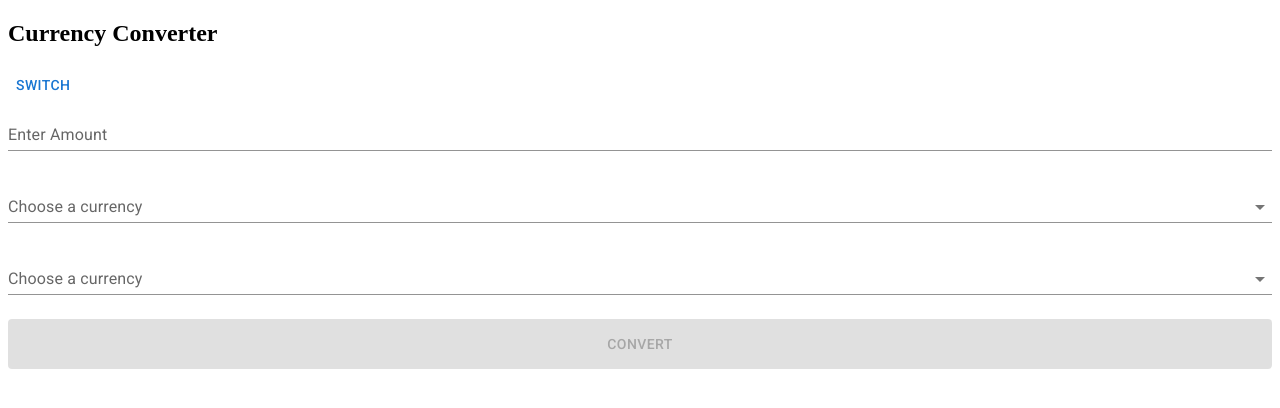
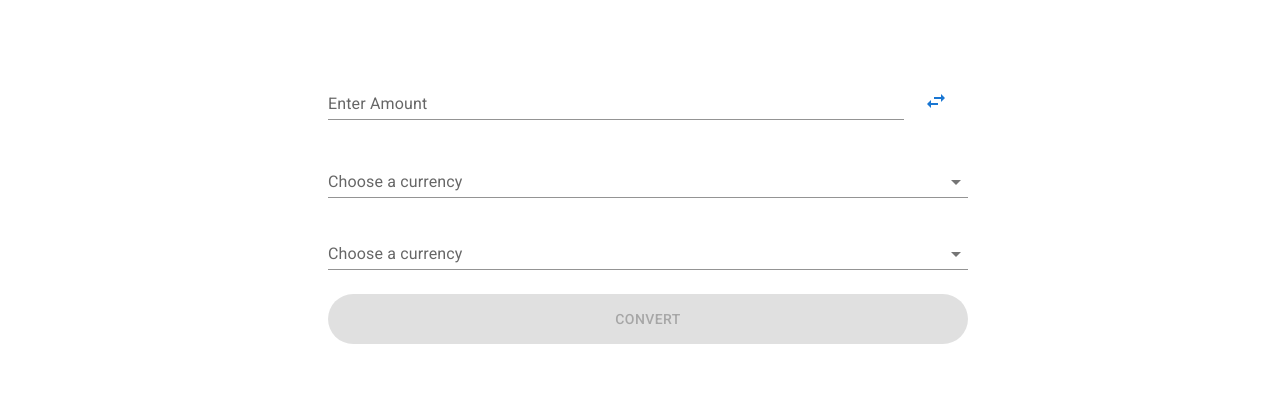
Before and after one commit to alexfullalove/co-op-bank-tech-test, a React (Create React App) app: page / in a window 1280 px wide. Shown: the top 408 px of the page. Built offline with nearby package versions, Linux system fonts and the light colour scheme; no server answers.

Commit message:
updated styles

```diff
--- a/src/App.tsx
+++ b/src/App.tsx
@@ -4,8 +4,8 @@ import { CurrencyConverter } from "./components/currency-converter";
 
 const App: React.FC = (): JSX.Element => {
   return (
-    <div className="bg-gray-200">
-      <div className="max-w-4xl m-auto pb-6 pt-14">
+    <div className="App">
+      <div className="Converter">
         <CurrencyConverter />
       </div>
     </div>
--- a/src/components/countdown-timer.tsx
+++ b/src/components/countdown-timer.tsx
@@ -22,7 +22,7 @@ export const CountDown: React.FC<Props> = ({ handleReset }): JSX.Element => {
 
   return (
     <p>
-      {minutes}' {seconds}''
+      Expires in: {minutes}' {seconds}''
     </p>
   );
 };
--- a/src/components/currency-converter.tsx
+++ b/src/components/currency-converter.tsx
@@ -5,6 +5,8 @@ import TextField from "@mui/material/TextField";
 import Button from "@mui/material/Button";
 import CircularProgress from "@mui/material/CircularProgress";
 import { CountDown } from "./countdown-timer";
+import "./styles/currency-converter.css";
+import SwapHorizIcon from "@mui/icons-material/SwapHoriz";
 
 export interface Currency {
   code: string;
@@ -76,11 +78,10 @@ export const CurrencyConverter: React.FC = (): JSX.Element => {
   };
 
   return (
-    <section className="pt-14 bg-white pb-14 px-6 shadow">
-      <h1 className="text-2xl font-semibold pb-5">Currency Converter</h1>
-      <Button onClick={swapCurrencies}>Switch</Button>
+    <section className="section">
       <form onSubmit={(e) => handleSubmit(e)}>
-        <div>
+        <div className="input-container">
+          <div className="text-input">
             <TextField
               error={error}
               value={amount}
@@ -91,6 +92,19 @@ export const CurrencyConverter: React.FC = (): JSX.Element => {
               variant="standard"
               sx={{ width: "100%" }}
             />
+          </div>
+          <div className="switch-button">
+            <Button
+              sx={{
+                width: "80%",
+                height: 50,
+                marginTop: 0.5,
+              }}
+              onClick={swapCurrencies}
+            >
+              <SwapHorizIcon />
+            </Button>
+          </div>
         </div>
         <div>
           <CountrySelect
@@ -106,16 +120,16 @@ export const CurrencyConverter: React.FC = (): JSX.Element => {
             setCurrency={setSecondSelectedCurrency}
           />
         </div>
-        <div className="w-full pt-4">
+        <div className="conversion-container">
           {!converting ? (
-            <div className="m-auto ">
+            <div className="conversion">
               {conversion && (
-                <p className="text-center">
-                  <span className="font-semibold">
+                <p>
+                  <span className="bold-text">
                     {amount} {firstSelectedCurrency?.code}
                   </span>{" "}
                   is equivalent to{" "}
-                  <span className="font-semibold">
+                  <span className="bold-text">
                     {conversion} {secondSelectedCurrency?.code}
                   </span>
                   <CountDown handleReset={handleReset} />
@@ -123,14 +137,14 @@ export const CurrencyConverter: React.FC = (): JSX.Element => {
               )}
             </div>
           ) : (
-            <div className="m-auto text-center">
+            <div className="conversion">
               <CircularProgress />
             </div>
           )}
         </div>
         <div>
           <Button
-            sx={{ width: "100%", height: 50, marginTop: 3 }}
+            sx={{ width: "100%", height: 50, marginTop: 3, borderRadius: 8 }}
             type="submit"
             disabled={
               !amount || !firstSelectedCurrency || !secondSelectedCurrency
--- a/src/components/dropdown.tsx
+++ b/src/components/dropdown.tsx
@@ -1,4 +1,4 @@
-import React, { useEffect, useState } from "react";
+import React, { SyntheticEvent } from "react";
 import Box from "@mui/material/Box";
 import TextField from "@mui/material/TextField";
 import Autocomplete from "@mui/material/Autocomplete";
@@ -15,8 +15,13 @@ export const CountrySelect: React.FC<Props> = ({
   currencies,
   setCurrency,
 }) => {
-  const handleCountrySelect = (event: any, value: Currency | null) => {
-    setCurrency(value!);
+  const handleCountrySelect = (
+    event: SyntheticEvent<Element | Event>,
+    value: Currency | null
+  ) => {
+    if (value) {
+      setCurrency(value);
+    }
   };
 
   return (
--- /dev/null
+++ b/src/components/styles/currency-converter.css
@@ -0,0 +1,36 @@
+.section{
+    padding-top: 10%;
+    padding-bottom: 14;
+}
+
+.input-container{
+    display: flex;
+    width:100%;
+    justify-content: space-between;
+}
+
+.text-input {
+    flex-grow: 2;
+}
+
+.switch-button{
+  text-align: center;
+    margin: auto;
+}
+
+.conversion-container{
+    width: 100%;
+    padding-top: 4;
+    justify-items: center;
+}
+
+.conversion{
+    padding-top: 4;
+    margin: auto;
+    text-align: center;
+    font-family: -apple-system, BlinkMacSystemFont, 'Segoe UI', Roboto, Oxygen, Ubuntu, Cantarell, 'Open Sans', 'Helvetica Neue', sans-serif;
+}
+
+.bold-text{
+    font-weight: 600;
+}
```
Lines whose indentation alone changed are shown as unchanged.
